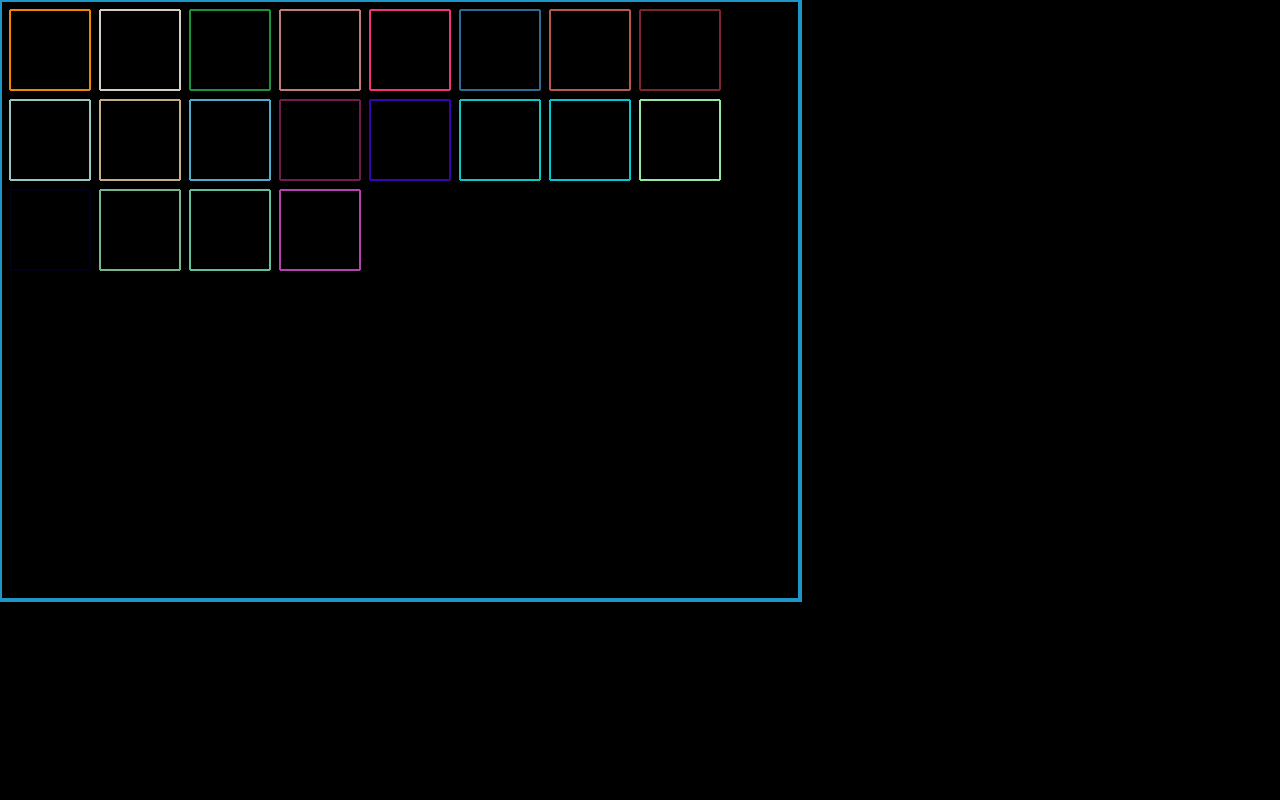
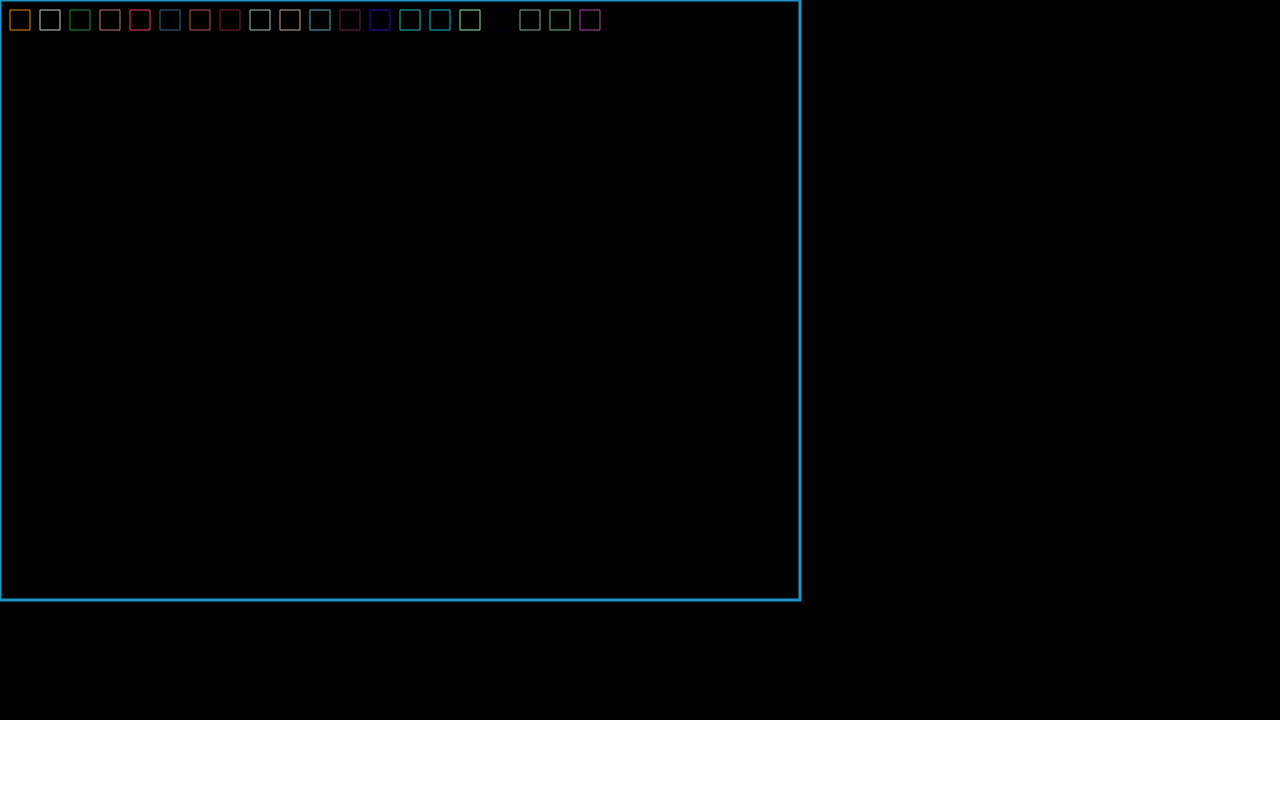
Before and after one commit to mezleca/canvas-boxes, a plain HTML site: page index.html in a window 1280 px wide. Drawn offline with Linux system fonts and the light colour scheme.

Commit message:
organize

```diff
--- /dev/null
+++ b/js/canvas/canvas.js
@@ -0,0 +1,177 @@
+import { StyleData, PADDING_POSITIONS } from "./style.js";
+import { cursor } from "../events/events.js";
+import { render_box } from "./renderer.js";
+
+export class Node extends StyleData {
+    constructor() {
+        super();
+        this.x = 0;
+        this.y = 0;
+        this.w = 0;
+        this.h = 0;
+        this.events = new Map();
+        this.id = crypto.randomUUID();
+        this.children = [];
+        this.parent = null;
+        this.visible = true;
+    }
+
+    add(child) {
+        child.parent = this;
+        this.children.push(child);
+    }
+
+    /** @param {CanvasRenderingContext2D} ctx */
+    render(ctx) {
+        if (!this.visible) return;
+
+        this.draw(ctx);
+
+        for (const child of this.children) {
+            child.render(ctx);
+        }
+    }
+
+    draw(ctx) { }
+
+    update_pos(x, y) {
+        if (x != undefined) this.x = x;
+        if (y != undefined) this.y = y;
+    }
+
+    is_hovered() {
+        const x1 = this.x;
+        const x2 = this.x + this.w;
+        const y1 = this.y;
+        const y2 = this.y + this.h;
+        return cursor.x > x1 && cursor.x < x2 && cursor.y > y1 && cursor.y < y2;
+    }
+
+    update() {
+        const is_hovered = this.is_hovered();
+
+        // update hovered state
+        if (is_hovered && !this.hovering) {
+            this.hovering = true;
+
+            // callback if possible
+            const callback = this.events.get("mouseover");
+            if (callback) callback(this);
+        }
+
+        if (!is_hovered && this.hovering) {
+            this.hovering = false;
+
+            // callback if possible
+            const callback = this.events.get("mouseleave");
+            if (callback) callback(this);
+        }
+    }
+
+    on(event_name, callback) {
+        this.events.set(event_name, callback);
+    }
+
+    set_id(id) {
+        this.id = id;
+    }
+};
+
+export class Layout extends Node {
+    constructor(w, h) {
+        super();
+        this.type = "default";
+        this.w = w;
+        this.h = h;
+    }
+
+    set_type(type) {
+        this.type = type;
+    }
+
+    remove(id) {
+        this.children = this.children.filter((c) => c.id != id);
+    }
+
+    draw(ctx) {
+        switch (this.type) {
+            case "default":
+                this.draw_default(ctx);
+                break;
+            case "flex":
+                break;
+        }
+    }
+
+    draw_default(ctx) {
+        // layout padding
+        const l_pr = this.padding[PADDING_POSITIONS.RIGHT] || 0;
+        const l_pl = this.padding[PADDING_POSITIONS.LEFT] || 0;
+        const l_pt = this.padding[PADDING_POSITIONS.TOP] || 0;
+        const l_pb = this.padding[PADDING_POSITIONS.BOTTOM] || 0;
+
+        let acc = l_pl;
+        let row = 0;
+
+        for (let i = 0; i < this.children.length; i++) {
+            const child = this.children[i];
+
+            // item padding
+            const i_pr = child.padding[PADDING_POSITIONS.RIGHT];
+            const i_pl = child.padding[PADDING_POSITIONS.LEFT];
+            const i_pt = child.padding[PADDING_POSITIONS.TOP];
+            const i_pb = child.padding[PADDING_POSITIONS.BOTTOM];
+
+            let target_x = i_pl + acc;
+
+            // prevent x overflow (x_pos + width + layout_left_padding)
+            if (target_x + child.w + l_pr > this.w) {
+                row++;
+                acc = l_pl;
+
+                // recalculate x pos
+                target_x = i_pl + acc;
+            }
+
+            let target_y = l_pt + row * (child.h + i_pt + i_pb);
+
+            // prevent y overflow (not ideal)
+            if (target_y + l_pb > this.h) {
+                break;
+            }
+
+            // update position
+            child.update_pos(target_x, target_y);
+
+            // check for events
+            child.update();
+
+            // add extra padding if necessary
+            acc += i_pl + child.w + i_pr;
+        }
+
+        // render border
+        render_box(ctx, this.x, this.y, this.w, this.h, this.border_color, this.border_size);
+    }
+};
+
+export class UI {
+    /** @param {HTMLCanvasElement} canvas */
+    constructor(canvas) {
+        if (!canvas) {
+            throw new Error("missing canvas element");
+        }
+
+        this.ctx = canvas.getContext("2d");
+        this.root = new Node();
+    }
+
+    add(node) {
+        this.root.add(node);
+    }
+
+    render() {
+        this.ctx.clearRect(0, 0, this.ctx.canvas.width, this.ctx.canvas.height);
+        this.root.render(this.ctx);
+    }
+};
--- /dev/null
+++ b/js/canvas/renderer.js
@@ -0,0 +1,25 @@
+export const render_box = (ctx, x, y, w, h, color, border_size = 1) => {
+    const old_style = ctx.strokeStyle;
+    const old_line_width = ctx.lineWidth;
+
+    if (color) {
+        ctx.strokeStyle = color;
+    }
+
+    ctx.lineWidth = border_size;
+
+    ctx.beginPath();
+    ctx.moveTo(x, y);
+
+    ctx.lineTo(x + w, y);
+    ctx.lineTo(x + w, y + h);
+    ctx.lineTo(x, y + h);
+    ctx.lineTo(x, y);
+
+    // render
+    ctx.stroke();
+
+    // reset
+    ctx.strokeStyle = old_style;
+    ctx.lineWidth = old_line_width;
+};
--- /dev/null
+++ b/js/canvas/style.js
@@ -0,0 +1,47 @@
+export const PADDING_POSITIONS = {
+    "LEFT": 0,
+    "TOP": 1,
+    "RIGHT": 2,
+    "BOTTOM": 3
+};
+
+export class StyleData {
+    constructor() {
+        this.border_size = "1";
+        this.border_color = "rgb(120, 120, 120)";
+        this.padding = [0, 0, 0, 0];
+    }
+
+    set_border(size, color) {
+        this.border_size = size;
+        this.border_color = color;
+    }
+
+    set_padding(...values) {
+        if (values.length == 1) {
+            for (let i = 0; i < 4; i++) {
+                this.padding[i] = values[0];
+            }
+        }
+
+        for (let i = 0; i < values.length; i++) {
+            this.padding[i] = values[i];
+        }
+    }
+
+    set_padding_left(value) {
+        this.padding[PADDING_POSITIONS.LEFT] = value;
+    }
+
+    set_padding_right(value) {
+        this.padding[PADDING_POSITIONS.RIGHT] = value;
+    }
+
+    set_padding_top(value) {
+        this.padding[PADDING_POSITIONS.TOP] = value;
+    }
+
+    set_padding_bottom(value) {
+        this.padding[PADDING_POSITIONS.BOTTOM] = value;
+    }
+};
--- /dev/null
+++ b/js/events/events.js
@@ -0,0 +1,24 @@
+// DOM events, setup render main loop
+
+export const screen = { w: 1920, h: 1080 };
+export const cursor = { x: 0, y: 0 };
+
+window.addEventListener("mousemove", (e) => {
+    cursor.x = e.clientX;
+    cursor.y = e.clientY;
+});
+
+export const update_viewport = (canvas) => {
+    const screen_w = window.innerWidth;
+    const screen_h = window.innerHeight;
+
+    if (screen.w == screen_w && screen.h == screen_h) {
+        return;
+    }
+
+    screen.w = screen_w;
+    screen.h = screen_h;
+
+    canvas.width = screen_w;
+    canvas.height = screen_h;
+};
--- /dev/null
+++ b/js/items/box.js
@@ -0,0 +1,14 @@
+import { Node } from "../canvas/canvas.js";
+import { render_box } from "../canvas/renderer.js";
+
+export class Box extends Node {
+    constructor(w, h) {
+        super();
+        this.w = w || 20;
+        this.h = h || 20;
+    }
+
+    render(ctx) {
+        render_box(ctx, this.x, this.y, this.w, this.h, this.border_color);
+    }
+};
--- /dev/null
+++ b/js/items/button.js
@@ -0,0 +1,5 @@
+import { Node } from "../canvas/canvas.js";
+
+export class Button extends Node {
+
+};
--- /dev/null
+++ b/js/items/text.js
@@ -0,0 +1,5 @@
+import { Node } from "../canvas/canvas.js";
+
+export class Text extends Node {
+
+};
--- a/script.js
+++ b/script.js
@@ -1,6 +1,7 @@
-/** @type {HTMLCanvasElement} */
+import { Layout, UI } from "./js/canvas/canvas.js";
+import { Box } from "./js/items/box.js";
+
 const canvas = document.getElementById("canvas");
-const ctx = canvas.getContext("2d");
 
 /*  TODO LIST
     - [x] layout/container
@@ -17,285 +18,42 @@ const ctx = canvas.getContext("2d");
     - [ ] checkbox item
 */
 
-let lastTime, deltaTime;
+let lastTime;
 
-const screen = { w: 1920, h: 1080 };
-const cursor = { x: 0, y: 0 };
-
-const PADDING_POSITIONS = {
-    "LEFT": 0,
-    "TOP": 1,
-    "RIGHT": 2,
-    "BOTTOM": 3
-};
-
-const render_box = (x, y, w, h, color, border_size = 1) => {
-    const old_style = ctx.strokeStyle;
-    const old_line_width = ctx.lineWidth;
-
-    if (color) {
-        ctx.strokeStyle = color;
-    }
-
-    ctx.lineWidth = border_size;
-
-    ctx.beginPath();
-    ctx.moveTo(x, y);
-
-    ctx.lineTo(x + w, y);
-    ctx.lineTo(x + w, y + h);
-    ctx.lineTo(x, y + h);
-    ctx.lineTo(x, y);
-
-    // render
-    ctx.stroke();
-
-    // reset
-    ctx.strokeStyle = old_style;
-    ctx.lineWidth = old_line_width;
-};
-
-class StyleData {
-    constructor() {
-        this.border_size = "1";
-        this.border_color = "rgb(120, 120, 120)";
-        this.padding = [0, 0, 0, 0];
-    }
-
-    set_border(size, color) {
-        this.border_size = size;
-        this.border_color = color;
-    }
-
-    set_padding(...values) {
-        if (values.length == 1) {
-            for (let i = 0; i < 4; i++) {
-                this.padding[i] = values[0];
-            }
-        }
-
-        for (let i = 0; i < values.length; i++) {
-            this.padding[i] = values[i];
-        }
-    }
-
-    set_padding_left(value) {
-        this.padding[PADDING_POSITIONS.LEFT] = value;
-    }
-
-    set_padding_right(value) {
-        this.padding[PADDING_POSITIONS.RIGHT] = value;
-    }
-
-    set_padding_top(value) {
-        this.padding[PADDING_POSITIONS.TOP] = value;
-    }
-
-    set_padding_bottom(value) {
-        this.padding[PADDING_POSITIONS.BOTTOM] = value;
-    }
-};
-
-class Item extends StyleData {
-    constructor() {
-        super();
-        this.hovering = false;
-        this.id = crypto.randomUUID();
-        this.events = new Map();
-        this.x = 0;
-        this.y = 0;
-        this.w = 0;
-        this.h = 0;
-    }
-
-    set_id(id) {
-        this.id = id;
-    }
-
-    update_pos(x, y) {
-        if (x != undefined) this.x = x;
-        if (y != undefined) this.y = y;
-    }
-
-    render() {
-        throw new Error("not implemented yet");
-    }
-
-    is_hovered() {
-        const x1 = this.x;
-        const x2 = this.x + this.w;
-        const y1 = this.y;
-        const y2 = this.y + this.h;
-        return cursor.x > x1 && cursor.x < x2 && cursor.y > y1 && cursor.y < y2;
-    }
-
-    update() {
-        const is_hovered = this.is_hovered();
-
-        // update hovered state
-        if (is_hovered && !this.hovering) {
-            this.hovering = true;
-
-            // callback if possible
-            const callback = this.events.get("mouseover");
-            if (callback) callback(this);
-        }
-
-        if (!is_hovered && this.hovering) {
-            this.hovering = false;
-
-            // callback if possible
-            const callback = this.events.get("mouseleave");
-            if (callback) callback(this);
-        }
-    }
-
-    on(event_name, callback) {
-        this.events.set(event_name, callback);
-    }
-};
-
-class Layout extends StyleData {
-    constructor(w, h) {
-        super();
-        this.x = 0;
-        this.y = 0;
-        this.w = w || 0;
-        this.h = h || 0;
-        this.type = "default";
-        this.items = [];
-    }
-
-    add(widget) {
-        if (!widget instanceof Item) {
-            throw new Error("widget needs to be an instance of Item");
-        }
-
-        this.items.push(widget);
-    }
-
-    render() {
-        // first render the items
-        switch (this.type) {
-            case "default":
-                this.render_default();
-                break;
-            case "flex":
-                break;
-        }
-
-        // now render the layout border
-        render_box(this.x, this.y, this.w, this.h, this.border_color, this.border_size);
-    }
-
-    render_default() {
-        // layout padding
-        const l_pr = this.padding[PADDING_POSITIONS.RIGHT];
-        const l_pl = this.padding[PADDING_POSITIONS.LEFT];
-        const l_pt = this.padding[PADDING_POSITIONS.TOP];
-        const l_pb = this.padding[PADDING_POSITIONS.BOTTOM];
-
-        let acc = l_pl;
-        let row = 0;
-
-        // first render the items
-        for (let i = 0; i < this.items.length; i++) {
-            const item = this.items[i];
-
-            // item padding
-            const i_pr = item.padding[PADDING_POSITIONS.RIGHT];
-            const i_pl = item.padding[PADDING_POSITIONS.LEFT];
-            const i_pt = item.padding[PADDING_POSITIONS.TOP];
-            const i_pb = item.padding[PADDING_POSITIONS.BOTTOM];
-
-            let target_x = i_pl + acc;
-
-            // prevent x overflow (x_pos + width + layout_left_padding)
-            if (target_x + item.w + l_pr > this.w) {
-                row++;
-                acc = l_pl;
-
-                // recalculate x pos
-                target_x = i_pl + acc;
-            }
-
-            let target_y = l_pt + row * (item.h + i_pt + i_pb);
-
-            // prevent y overflow (not ideal)
-            if (target_y + l_pb > this.h) {
-                break;
-            }
-
-            item.update_pos(target_x, target_y);
-            item.render();
-            item.update();
-
-            // add extra padding if necessary
-            acc += i_pl + item.w + i_pr;
-        }
-    }
-
-    update_size(w, h) {
-        if (w != undefined && w <= screen.w) this.w = w;
-        if (h != undefined && h <= screen.h) this.h = h;
-    }
-};
-
-class Box extends Item {
-    constructor(w, h) {
-        super();
-        this.w = w ?? 80;
-        this.h = h ?? 80;
-    }
-
-    render() {
-        render_box(this.x, this.y, this.w, this.h, this.border_color);
-    }
-};
-
-class Text extends Item {
-
-};
-
-class Button extends Item {
-
-};
-
-const update_viewport = () => {
-    const screen_w = window.innerWidth;
-    const screen_h = window.innerHeight;
-
-    if (screen.w == screen_w && screen.h == screen_h) {
-        return;
-    }
-
-    screen.w = screen_w;
-    screen.h = screen_h;
-
-    canvas.width = screen_w;
-    canvas.height = screen_h;
-};
-
+const ui = new UI(canvas);
 const layout = new Layout(800, 600);
 
+ui.add(layout);
+
+// test
 for (let i = 0; i < 20; i++) {
     const box = new Box();
+
+    // add random colors
     const r = Math.floor(Math.random() * 255);
     const g = Math.floor(Math.random() * 255);
     const b = Math.floor(Math.random() * 255);
+
+    // other style shit
     box.set_border(5, `rgb(${r}, ${g}, ${b})`);
     box.set_padding_bottom(10);
     box.set_padding_right(10);
     box.set_id(i);
+
+    // event listeners
     box.on("mouseover", (data) => {
         console.log("hovering", data.id);
     });
+
     box.on("mouseleave", (data) => {
         console.log("leaving", data.id);
     });
+
+    // insert on layout
     layout.add(box);
 }
 
+// layout style
 layout.set_padding(10);
 layout.set_border(3, "rgb(30, 150, 200)");
 
@@ -304,12 +62,8 @@ const update = (currentTime) => {
         lastTime = currentTime;
     }
 
-    deltaTime = currentTime - lastTime;
-
-    // ensure screen pos is right
-    update_viewport();
-
-    layout.render();
+    // render node tree
+    ui.render(currentTime - lastTime);
 
     // next frame :D
     requestAnimationFrame(update);
@@ -317,8 +71,3 @@ const update = (currentTime) => {
 
 // start
 requestAnimationFrame(update);
-
-window.addEventListener("mousemove", (e) => {
-    cursor.x = e.clientX;
-    cursor.y = e.clientY;
-});
```
Also changed, not shown: index.html (+1 -1 lines).
